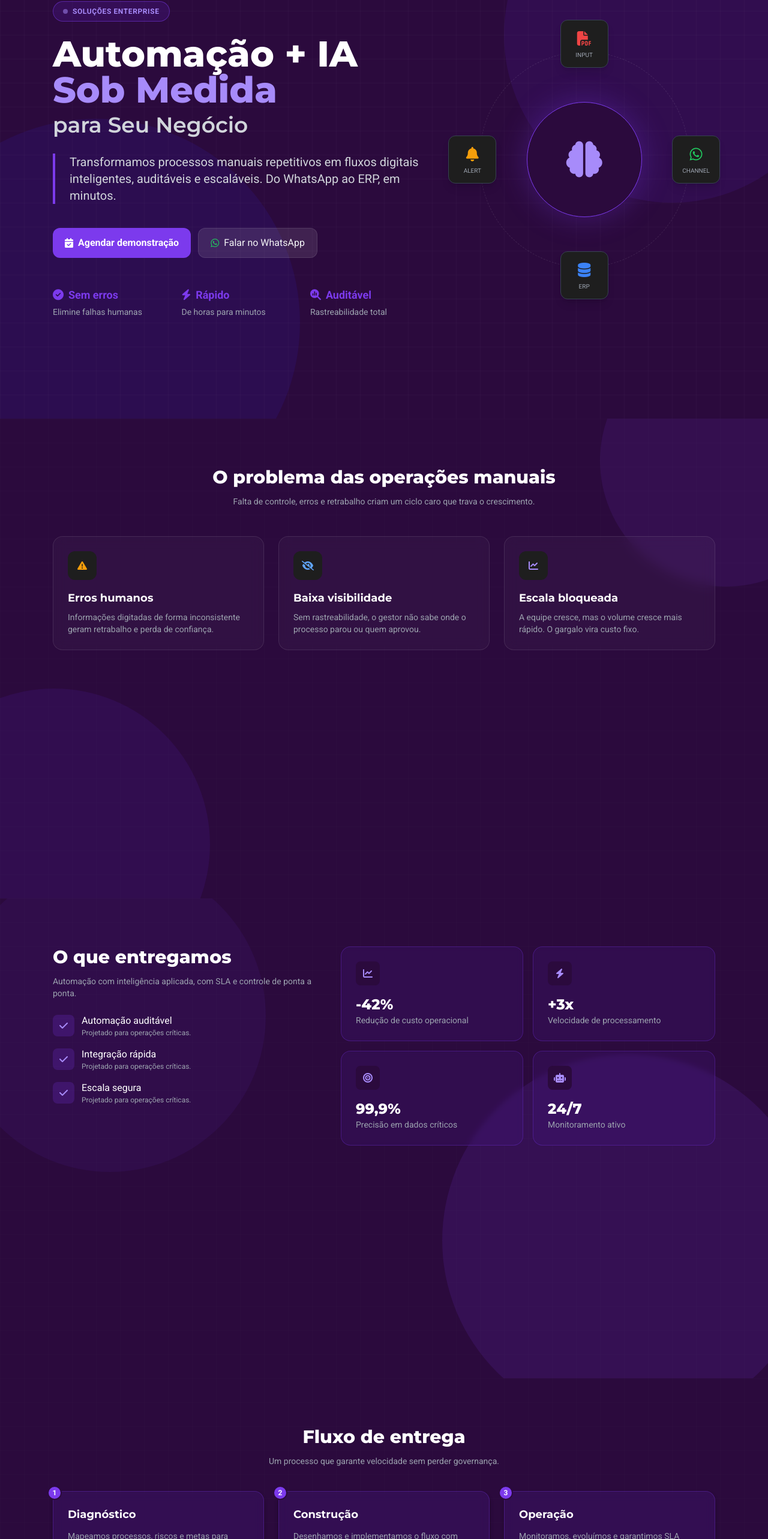
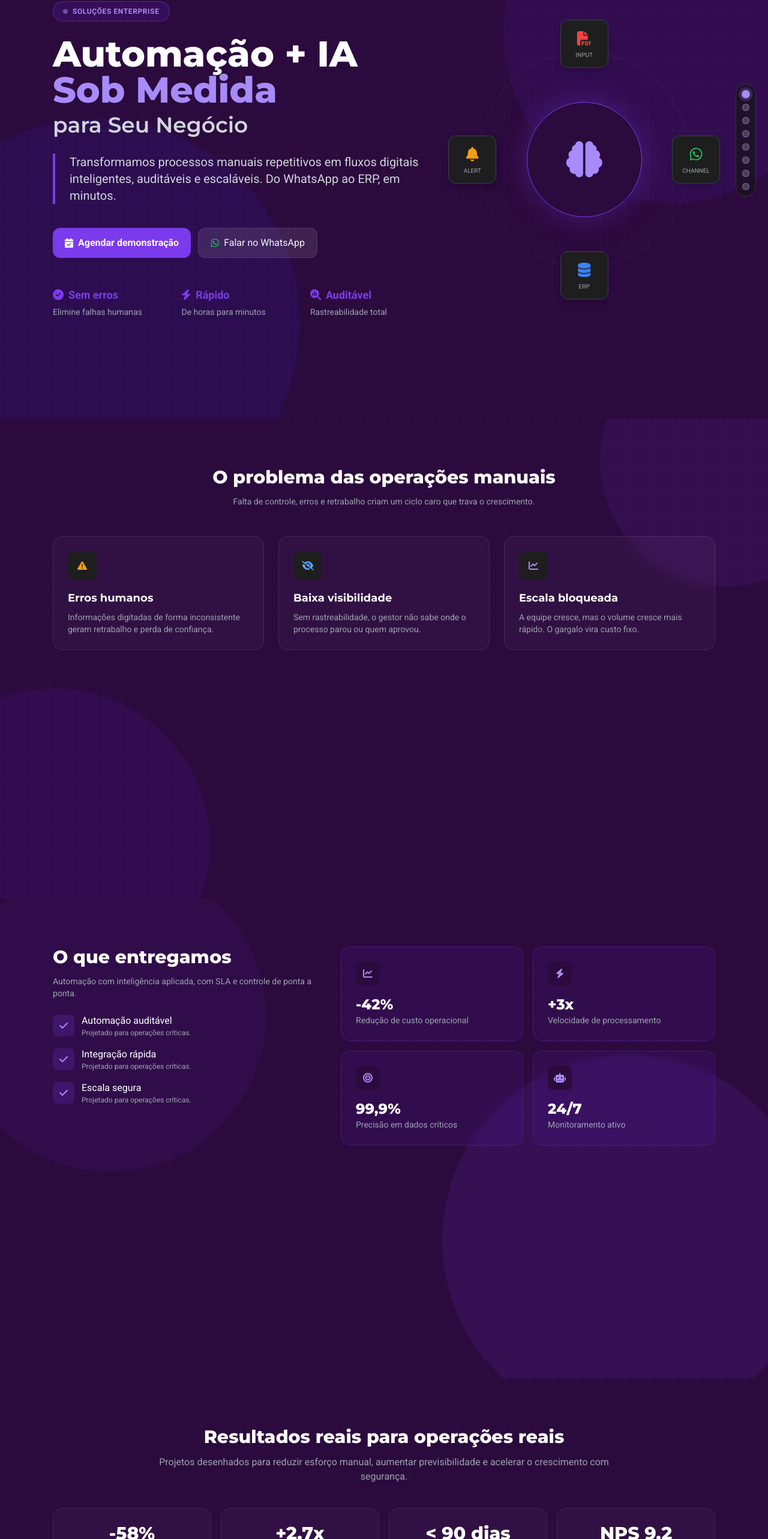
Before and after one commit to Gabrielrxewer/Atlas-Landing, a React (Vite) app: page / in a window 1280 px wide. Shown: the part 166-2732 px from the top of the page at 60% size. Built offline with nearby package versions, Linux system fonts and the light colour scheme; the HTML template or start-up script is replaced by a standard one.

Commit message:
Moderniza landing com navegação melhorada e novas seções

```diff
--- a/src/App.tsx
+++ b/src/App.tsx
@@ -193,6 +193,7 @@ const App = () => {
   const [isMenuOpen, setIsMenuOpen] = useState(false);
   const [isScheduleOpen, setIsScheduleOpen] = useState(false);
   const [selectedDate, setSelectedDate] = useState("");
+  const [activeSectionId, setActiveSectionId] = useState(navItems[0]?.href.replace("#", "") ?? "hero");
 
   const sections = useMemo<SectionNode[]>(
     () => [
@@ -225,9 +226,9 @@ const App = () => {
               <rect width="100%" height="100%" fill="url(#grid-hero)"></rect>
             </svg>
 
-            <div className="relative z-10 mx-auto flex min-h-[calc(100vh-64px)] max-w-6xl items-center px-4 py-16 sm:px-6 md:py-20">
-              <div className="grid w-full grid-cols-1 items-center gap-10 md:grid-cols-12">
-                <div className="flex flex-col gap-6 md:col-span-7">
+            <div className="relative z-10 mx-auto flex min-h-[calc(100vh-64px)] max-w-6xl items-center justify-center px-4 py-16 sm:px-6 md:py-20">
+              <div className="grid w-full grid-cols-1 items-center gap-10 text-center md:grid-cols-12 md:text-left">
+                <div className="flex flex-col items-center gap-6 md:col-span-7 md:items-start">
                   <div className="inline-flex items-center gap-2 self-start rounded-full border border-[#7C3AED]/50 bg-[#4C1D95]/30 px-4 py-2">
                     <span className="h-2 w-2 animate-pulse rounded-full bg-[#A78BFA]"></span>
                     <p className="m-0 text-xs font-extrabold uppercase tracking-wider text-[#A78BFA]">
@@ -245,13 +246,13 @@ const App = () => {
                     </h2>
                   </div>
 
-                  <p className="mt-1 max-w-2xl border-l-4 border-[#7C3AED] pl-6 text-lg leading-relaxed text-gray-300 sm:text-xl">
+                  <p className="mt-1 max-w-2xl border-l-4 border-[#7C3AED] pl-6 text-lg leading-relaxed text-gray-300 sm:text-xl md:text-left">
                     Transformamos processos manuais repetitivos em fluxos digitais
                     inteligentes, auditáveis e escaláveis. Do WhatsApp ao ERP, em
                     minutos.
                   </p>
 
-                  <div className="mt-4 flex flex-col gap-3 sm:flex-row">
+                  <div className="mt-4 flex flex-col gap-3 sm:flex-row sm:justify-center md:justify-start">
                     <ScheduleButton
                       onClick={() => setIsScheduleOpen(true)}
                       className="inline-flex items-center justify-center gap-2 rounded-xl bg-[#7C3AED] px-5 py-3 font-semibold text-white transition hover:opacity-90"
@@ -267,7 +268,7 @@ const App = () => {
                     />
                   </div>
 
-                  <div className="mt-6 grid grid-cols-1 gap-4 sm:grid-cols-3">
+                  <div className="mt-6 grid w-full grid-cols-1 gap-4 text-center sm:grid-cols-3 md:text-left">
                     <div className="flex flex-col gap-1">
                       <span className="text-lg font-bold text-[#7C3AED]">
                         <i className="fa-solid fa-check-circle mr-2"></i>Sem
@@ -532,6 +533,50 @@ const App = () => {
                     ))}
                   </div>
                 </div>
+              </div>
+            </div>
+          </>
+        ),
+      },
+      {
+        id: "resultados",
+        className: "relative overflow-hidden bg-[#2B0A3D]",
+        content: (
+          <>
+            <svg
+              className="absolute inset-0 z-0 h-full w-full opacity-5"
+              xmlns="http://www.w3.org/2000/svg"
+            >
+              <defs>
+                <pattern id="grid-resultados" width="40" height="40" patternUnits="userSpaceOnUse">
+                  <path d="M 40 0 L 0 0 0 40" fill="none" stroke="white" strokeWidth="0.5"></path>
+                </pattern>
+              </defs>
+              <rect width="100%" height="100%" fill="url(#grid-resultados)"></rect>
+            </svg>
+
+            <div className="relative z-10 mx-auto max-w-6xl px-4 py-16 text-center sm:px-6 md:py-20">
+              <div className="mx-auto max-w-3xl">
+                <h2 className="font-montserrat text-2xl font-extrabold text-white sm:text-3xl">
+                  Resultados reais para operações reais
+                </h2>
+                <p className="mt-3 text-sm text-gray-400 sm:text-base">
+                  Projetos desenhados para reduzir esforço manual, aumentar previsibilidade e acelerar o crescimento com segurança.
+                </p>
+              </div>
+
+              <div className="mt-10 grid grid-cols-1 gap-4 sm:grid-cols-2 lg:grid-cols-4">
+                {[
+                  { value: "-58%", label: "menos retrabalho" },
+                  { value: "+2.7x", label: "mais produtividade" },
+                  { value: "< 90 dias", label: "time-to-value médio" },
+                  { value: "NPS 9.2", label: "satisfação de operações" },
+                ].map((item) => (
+                  <div key={item.label} className="result-card rounded-2xl p-6">
+                    <p className="font-montserrat text-3xl font-extrabold text-white">{item.value}</p>
+                    <p className="mt-2 text-sm text-gray-400">{item.label}</p>
+                  </div>
+                ))}
               </div>
             </div>
           </>
@@ -1305,6 +1350,52 @@ const App = () => {
         ),
       },
       {
+        id: "faq",
+        className: "relative overflow-hidden bg-[#2B0A3D]",
+        content: (
+          <>
+            <svg className="absolute inset-0 z-0 h-full w-full opacity-5" xmlns="http://www.w3.org/2000/svg">
+              <defs>
+                <pattern id="grid-faq" width="40" height="40" patternUnits="userSpaceOnUse">
+                  <path d="M 40 0 L 0 0 0 40" fill="none" stroke="white" strokeWidth="0.5"></path>
+                </pattern>
+              </defs>
+              <rect width="100%" height="100%" fill="url(#grid-faq)"></rect>
+            </svg>
+
+            <div className="relative z-10 mx-auto max-w-4xl px-4 py-16 sm:px-6 md:py-20">
+              <div className="text-center">
+                <h2 className="font-montserrat text-2xl font-extrabold text-white sm:text-3xl">Dúvidas frequentes</h2>
+                <p className="mt-3 text-sm text-gray-400">Respostas rápidas para facilitar sua decisão.</p>
+              </div>
+
+              <div className="mt-8 space-y-4">
+                {[
+                  {
+                    q: "Em quanto tempo conseguimos colocar no ar?",
+                    a: "Projetos de menor complexidade entram em produção entre 3 e 6 semanas, com etapas semanais e validações junto ao time.",
+                  },
+                  {
+                    q: "Funciona em celular e desktop?",
+                    a: "Sim. O site foi modernizado com layout responsivo, rolagem suave e sessões clicáveis tanto no mobile quanto no PC.",
+                  },
+                  {
+                    q: "Preciso ter API pronta?",
+                    a: "Não necessariamente. Podemos operar com API, arquivos, banco e até estratégia híbrida conforme o cenário.",
+                  },
+                ].map((item) => (
+                  <details key={item.q} className="faq-item rounded-xl p-5">
+                    <summary className="cursor-pointer list-none font-semibold text-white">{item.q}</summary>
+                    <p className="mt-3 text-sm leading-relaxed text-gray-400">{item.a}</p>
+                  </details>
+                ))}
+              </div>
+            </div>
+          </>
+        ),
+      },
+
+      {
         id: "preco",
         className: "relative overflow-hidden bg-[#2B0A3D]",
         content: (
@@ -1543,6 +1634,7 @@ const App = () => {
               (link) => link.getAttribute("href") === `#${entry.target.id}`
             );
             if (active) active.classList.add("active");
+            setActiveSectionId(entry.target.id);
           }
         });
       },
@@ -1649,6 +1741,27 @@ const App = () => {
 
       <div className="h-16"></div>
 
+      <div className="section-rail fixed right-5 top-1/2 z-40 hidden -translate-y-1/2 lg:flex">
+        <div className="section-rail-inner">
+          {navItems.map((item) => {
+            const id = item.href.replace("#", "");
+            const isActive = activeSectionId === id;
+
+            return (
+              <a
+                key={item.href}
+                href={item.href}
+                className={`rail-dot ${isActive ? "active" : ""}`}
+                aria-label={`Ir para ${item.label}`}
+                title={item.label}
+              >
+                <span className="rail-tooltip">{item.label}</span>
+              </a>
+            );
+          })}
+        </div>
+      </div>
+
       <main>
         {sections.map((section) => (
           <SectionRenderer key={section.id} section={section} />
--- a/src/data.ts
+++ b/src/data.ts
@@ -1,10 +1,12 @@
 export const navItems = [
   { label: "Problema", href: "#problema" },
   { label: "Valor", href: "#valor" },
+  { label: "Resultados", href: "#resultados" },
   { label: "Fluxo", href: "#fluxo" },
   { label: "Metodologia", href: "#metodologia" },
   { label: "Catálogo", href: "#catalogo-entradas" },
   { label: "Preço", href: "#preco" },
+  { label: "FAQ", href: "#faq" },
 ];
 
 export const integrationRows = [
--- a/src/index.css
+++ b/src/index.css
@@ -375,3 +375,83 @@ body {
 .nav-link.active {
   color: #fff;
 }
+
+/* Modern responsive enhancements */
+.section-fullscreen {
+  scroll-margin-top: 88px;
+}
+
+.section-rail-inner {
+  display: flex;
+  flex-direction: column;
+  gap: 10px;
+  padding: 10px;
+  border-radius: 999px;
+  border: 1px solid rgba(255, 255, 255, 0.12);
+  background: rgba(20, 20, 20, 0.65);
+  backdrop-filter: blur(10px);
+}
+
+.rail-dot {
+  position: relative;
+  width: 12px;
+  height: 12px;
+  border-radius: 999px;
+  border: 1px solid rgba(167, 139, 250, 0.6);
+  background: rgba(255, 255, 255, 0.2);
+  transition: all 0.2s ease;
+}
+
+.rail-dot:hover,
+.rail-dot.active {
+  background: #a78bfa;
+  transform: scale(1.15);
+  box-shadow: 0 0 0 4px rgba(167, 139, 250, 0.2);
+}
+
+.rail-tooltip {
+  position: absolute;
+  right: 18px;
+  top: 50%;
+  transform: translateY(-50%);
+  white-space: nowrap;
+  font-size: 11px;
+  font-weight: 700;
+  opacity: 0;
+  pointer-events: none;
+  padding: 4px 8px;
+  border-radius: 8px;
+  color: #f3f4f6;
+  background: rgba(17, 17, 17, 0.95);
+  border: 1px solid rgba(255, 255, 255, 0.1);
+}
+
+.rail-dot:hover .rail-tooltip {
+  opacity: 1;
+}
+
+.result-card {
+  background: rgba(255, 255, 255, 0.03);
+  border: 1px solid rgba(255, 255, 255, 0.08);
+  backdrop-filter: blur(6px);
+}
+
+.faq-item {
+  background: rgba(255, 255, 255, 0.03);
+  border: 1px solid rgba(255, 255, 255, 0.1);
+}
+
+.faq-item[open] {
+  border-color: rgba(167, 139, 250, 0.45);
+  box-shadow: 0 10px 25px -15px rgba(124, 58, 237, 0.8);
+}
+
+@media (max-width: 1023px) {
+  .custom-table,
+  .modules-table {
+    display: block;
+    width: 100%;
+    overflow-x: auto;
+    -webkit-overflow-scrolling: touch;
+  }
+}
```
